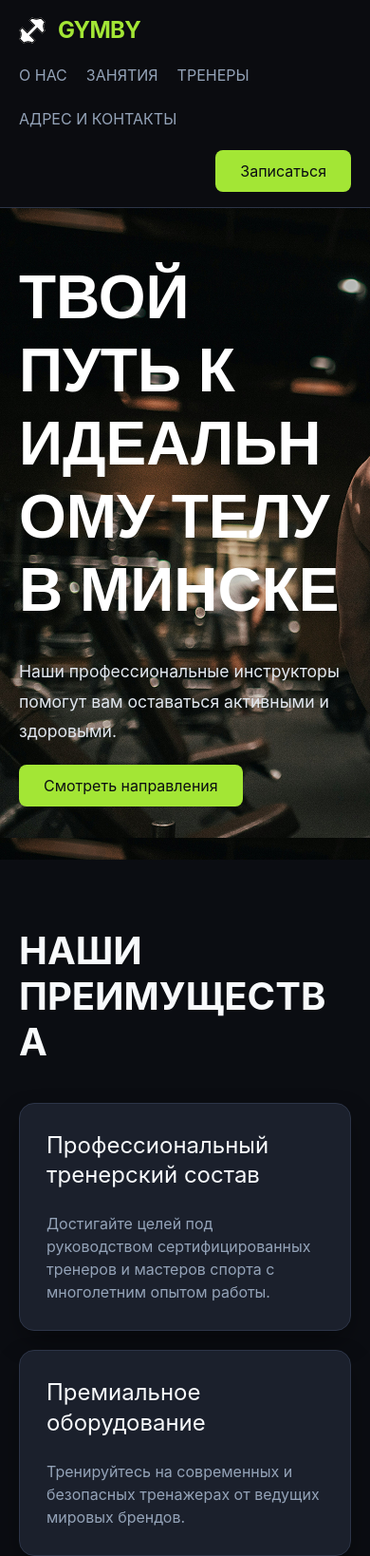
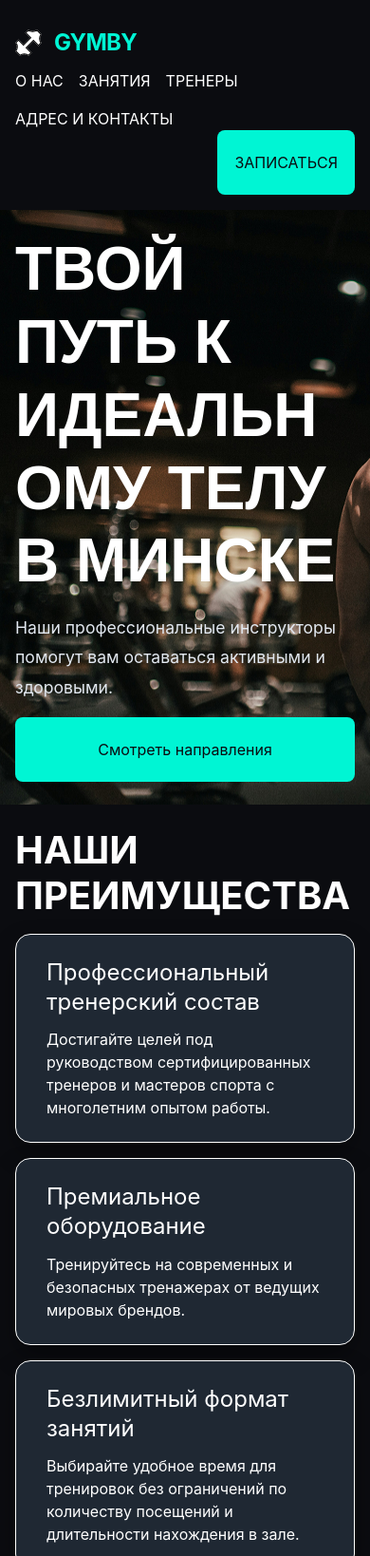
Before and after one commit to fufaev/css_lesson_11, a plain HTML site: page Мамчиц_Иван_ППОИС2609/index.html in a window 390 px wide. Shown: the top 1638 px of the page at 95% size. Drawn offline with Linux system fonts and the light colour scheme.

Commit message:
feat: set phone-style

```diff
--- a/Мамчиц_Иван_ППОИС2609/css/style.css
+++ b/Мамчиц_Иван_ППОИС2609/css/style.css
@@ -11,9 +11,20 @@
 
   /* Базовые отступы и сетка */
   --container-max: 1200px;
-  --container-pad: 1.25rem;
+  --container-pad-inline-ph: 16px;
+  --container-pad-block-ph: 24px;
+  --container-pad-block-logo-ph: 13px;
   --gap-sm: 24px;
-  --gap-md: 1.25rem;
+  --gap-ph: 16px;
+  --gap-cards-ph: 20px;
+  --bento-pad-block-ph: 24px;
+  --bento-pad-inline-ph: 32px;
+  --cards-pad-ph: 32px;
+  --bento-gap-ph: 12px;
+  --tutor-gap-pad-ph: 24px;
+  --contacts-gap-ph: 24px;
+  --tutors-gap: 23px;
+  --footer-gap: 24px;
   --gap-lg: 2rem;
 
   /* Скругления из UI-кита Figma */
@@ -82,15 +93,15 @@
 /* ТЁМНАЯ ТЕМА: Фитнес-клуб «GYMBY» (графитовый фон, неоново-лаймовый/оранжевый акцент) */
 .theme-gymby {
   --color-background: #0B0C10;
-  --color-bg: #0b0d12;
+  --color-bg: #0B0C10;
   --color-bg-alt: #141821;
-  --color-surface: #1b202c;
-  --color-text: #f8fafc;
-  --color-text-muted: #94a3b8;
-  --color-primary: #a3e635;
-  --color-primary-hover: #84cc16;
-  --color-primary-contrast: #0b0d12;
-  --color-border: #2d3548;
+  --color-surface: #1F2833;
+  --color-text: #FFF;
+  --color-text-muted: #FFF;
+  --color-primary: #00F5D4;
+  --color-primary-hover: #185ABD;
+  --color-primary-contrast: #0B0C10;
+  --color-border: #FFF;
   --hero-overlay: linear-gradient(110deg, rgba(11, 13, 18, 0.92) 0%, rgba(11, 13, 18, 0.65) 100%);
   --shadow-card: 0 12px 30px -5px rgba(0, 0, 0, 0.45);
 }
@@ -114,11 +125,10 @@ body {
   font-family: var(--font-sans);
   background-color: var(--color-bg);
   color: var(--color-text);
-  line-height: 1.6;
   overflow-x: hidden;
 }
 
-@media (min-width: 900px) {
+@media (min-width: 1200px) {
     body {
         padding-inline: 120px;
     }
@@ -146,20 +156,8 @@ input:focus-visible + * {
   width: 100%;
   max-width: var(--container-max);
   margin-inline: auto;
-  padding-inline: var(--container-pad);
-}
-
-.section {
-  padding-block: 4.5rem;
-}
-
-.section--alt {
-  /*background-color: var(--color-bg-alt);*/
-}
-
-.section-header {
-  margin-bottom: 2.5rem;
-  /*max-width: 640px;*/
+  padding-inline: var(--container-pad-inline-ph);
+  padding-block: var(--container-pad-block-ph);
 }
 
 .section-title {
@@ -169,7 +167,7 @@ input:focus-visible + * {
   font-weight: var(--heading-h2-weight);
   font-size: var(--heading-h2-size);
   line-height: var(--heading-h2-height);
-  margin-bottom: 0.5rem;
+  margin-bottom: var(--gap-ph);
 }
 
 .section-desc {
@@ -178,10 +176,10 @@ input:focus-visible + * {
 
 /* Кнопки и бейджи */
 .btn {
-  display: inline-flex;
+  display: flex;
   align-items: center;
   justify-content: center;
-  padding: 0.75rem 1.5rem;
+  padding: var(--container-pad-block-ph) var(--container-pad-inline-ph);
   border-radius: var(--radius-sm);
   border: 2px solid transparent;
   cursor: pointer;
@@ -200,6 +198,7 @@ input:focus-visible + * {
 
 .btn--primary:hover {
   background-color: var(--color-primary-hover);
+  color: var(--color-text);
 }
 
 .btn--outline {
@@ -212,7 +211,7 @@ input:focus-visible + * {
   border-color: var(--color-primary);
 }
 
-.badge {
+/*.badge {
   display: inline-block;
   padding: 0.3rem 0.85rem;
   font-size: 0.8rem;
@@ -222,7 +221,7 @@ input:focus-visible + * {
   border-radius: var(--radius-pill);
   background-color: var(--color-primary);
   color: var(--color-primary-contrast);
-}
+}*/
 
 /* =========================================================================
    3. ШАПКА САЙТА (Уровень BASE: Flexbox + margin-left: auto)
@@ -232,15 +231,18 @@ input:focus-visible + * {
   top: 0;
   z-index: 50;
   background-color: var(--color-background);
-  border-bottom: 1px solid var(--color-border);
+}
+
+.container.site-header__inner {
+  padding: var(--container-pad-inline-ph);
 }
 
 .site-header__inner {
   display: flex;
   flex-wrap: wrap;
   align-items: center;
-  gap: var(--gap-md);
-  padding-block: 1rem;
+  /*gap: var(--gap-md);*/
+  /*padding: 30px 0;*/
 }
 
 .logo {
@@ -253,6 +255,7 @@ input:focus-visible + * {
   font-family: var(--caption-font-family);
   line-height: var(--caption-line-height);
   gap: 13px;
+  padding-block: var(--container-pad-block-logo-ph);
 }
 
 .logo span {
@@ -262,7 +265,7 @@ input:focus-visible + * {
 .main-nav__list {
   display: flex;
   flex-wrap: wrap;
-  gap: var(--gap-md);
+  gap: var(--gap-ph);
 }
 
 .main-nav__link {
@@ -307,15 +310,15 @@ input:focus-visible + * {
   display: grid;
   grid-template-columns: minmax(0, 1fr);
   align-items: center;
-  gap: var(--gap-lg);
-  padding-block: 3.5rem;
+  gap: var(--gap-ph);
+  /*padding: 60px 30px 30px 30px;*/
 }
 
 .hero__content {
   display: flex;
   flex-direction: column;
   align-items: flex-start;
-  gap: var(--gap-md);
+  /*gap: var(--gap-md);*/
   max-width: 650px;
 }
 
@@ -335,14 +338,14 @@ input:focus-visible + * {
 }
 
 /* Плавающая акцентная карточка (как в макете «ДВИЖ») */
-.hero__floating-card {
+/*.hero__floating-card {
   background-color: var(--color-primary);
   color: var(--color-primary-contrast);
   padding: 1.5rem;
   border-radius: var(--radius-md);
   max-width: 280px;
   box-shadow: var(--shadow-card);
-}
+}*/
 
 .hero__floating-number {
   display: block;
@@ -365,8 +368,8 @@ input:focus-visible + * {
     line-height: var(--heading-h3-height);
     display: flex;
     flex-direction: column;
-    gap: var(--gap-md);
-    align-items: flex-start;
+    gap: var(--gap-ph);
+    /*align-items: flex-start;*/
 }
 
 @media (min-width: 900px) {
@@ -399,18 +402,19 @@ input:focus-visible + * {
 .bento-grid {
   display: grid;
   grid-template-columns: minmax(0, 1fr);
-  gap: var(--gap-md);
+  gap: var(--gap-ph);
 }
 
 .bento-card {
   min-width: 0;
   display: flex;
   flex-direction: column;
-  gap: var(--gap-sm);
+  gap: var(--bento-gap-ph);
   background-color: var(--color-surface);
   border: 1px solid var(--color-border);
   border-radius: var(--radius-md);
-  padding: 1.75rem;
+  padding-block: var(--bento-pad-block-ph);
+  padding-inline: var(--bento-pad-inline-ph);
   box-shadow: var(--shadow-card);
 }
 
@@ -455,7 +459,7 @@ input:focus-visible + * {
 
   .bento-card--tall {
     grid-row: span 2;
-    background-color: var(--color-bg-alt);
+    /*background-color: var(--color-bg-alt);*/
   }
 }
 
@@ -465,7 +469,7 @@ input:focus-visible + * {
 .showcase-grid {
   display: grid;
   grid-template-columns: repeat(auto-fit, minmax(min(100%, var(--card-min-width)), 1fr));
-  gap: var(--gap-lg);
+  gap: var(--tutors-gap);
 }
 
 .profile-card {
@@ -477,8 +481,9 @@ input:focus-visible + * {
   border-radius: var(--radius-md);
   overflow: hidden;
   box-shadow: var(--shadow-card);
-  padding: 12px 24px;
-  gap: var(--gap-sm);
+  /*padding: 12px 24px;*/
+  gap: var(--tutor-gap-pad-ph);
+  padding: var(--tutor-gap-pad-ph);
 }
 
 .profile-card__media {
@@ -496,7 +501,7 @@ input:focus-visible + * {
   display: flex;
   flex-direction: column;
   flex-grow: 1;
-  gap: var(--gap-sm);
+  gap: var(--tutor-gap-pad-ph);
 }
 
 .profile-card__title {
@@ -544,18 +549,18 @@ input:focus-visible + * {
 .pricing-grid {
   display: grid;
   grid-template-columns: repeat(auto-fit, minmax(min(100%, 260px), 1fr));
-  gap: var(--gap-md);
-  margin-bottom: 3rem;
+  /*gap: var(--gap-md);*/
+  margin-bottom: var(--gap-ph);
 }
 
 .plan-card {
   min-width: 0;
   display: grid;
-  gap: var(--gap-sm);
+  gap: var(--gap-cards-ph);
   background-color: var(--color-surface);
   border: 2px solid var(--color-border);
   border-radius: var(--radius-md);
-  padding: 1.75rem;
+  padding: var(--cards-pad-ph);
 cursor: pointer;
 transition: border-color 0.2s ease, transform 0.2s ease;
 }
@@ -595,7 +600,7 @@ color: var(--color-primary);
 .plan-card__features {
 display: flex;
 flex-direction: column;
-gap: 0.5rem;
+gap: var(--gap-ph);
 color: var(--color-text-muted);
   font-family: var(--body-label-family);
   font-style: var(--body-label-style);
@@ -622,7 +627,7 @@ max-width: 800px;
 background-color: var(--color-surface);
 border: 1px solid var(--color-border);
 border-radius: var(--radius-sm);
-padding: 1rem 1.25rem;
+/*padding: 1rem 1.25rem;*/
 }
 .faq-item__question {
 font-weight: 700;
@@ -633,7 +638,7 @@ list-style: none;
 display: none;
 }
 .faq-item__answer {
-margin-top: 0.75rem;
+margin-top: var(--gap-ph);
 color: var(--color-text-muted);
 }
 
@@ -644,7 +649,7 @@ color: var(--color-text-muted);
 display: grid;
 grid-template-columns: minmax(0, 1fr);
 align-items: center;
-gap: var(--gap-sm);
+gap: var(--contacts-gap-ph);
 }
 @media (min-width: 1200px) {
 .contacts-split {
@@ -669,7 +674,7 @@ flex-direction: column;
   font-weight: var(--body-regular-weight);
   font-size: var(--body-regular-size);
   line-height: var(--body-regular-height);
-gap: var(--gap-md);
+  gap: var(--contacts-gap-ph);
 }
 
 .ask-directions {
@@ -726,11 +731,12 @@ color: var(--color-text-muted);
   font-style: var(--caption-style);
   font-family: var(--caption-font-family);
   line-height: 140%;
+  opacity: 40%;
 }
 
 .site-footer {
 border-top: 1px solid var(--color-border);
-padding-block: 2rem;
+/*padding-block: 2rem;*/
 color: var(--color-text-muted);
 font-size: 0.9rem;
 }
@@ -738,7 +744,8 @@ font-size: 0.9rem;
 display: flex;
 flex-wrap: wrap;
 justify-content: space-between;
-gap: var(--gap-md);
+gap: var(--footer-gap);
+/*gap: var(--gap-md);*/
 }
 .site-footer__top {
 font-weight: 600;
@@ -762,11 +769,12 @@ repeat(auto-fit, minmax(min(100%, var(--card-min-width)), 1fr)),
 чем его необходимо было по содержимому карточки, но чтобы она вся помещалась и не было горизонтальной прокрутки.
 2. [BASE] Зачем внутри карточки .profile-card мы оставили display: flex; flex-direction: column;,
 хотя сама сетка карточек построена на CSS Grid?
-Ответ: чтобы содержимое карточки могло растягиваться в зависимости от ее контента и прижать кнопку "Смотреть кейс книзу"
+Ответ: чтобы содержимое карточки могло растягиваться в зависимости от ее контента и иметь возможность
+прижать кнопку "Смотреть кейс книзу".
 3. [JUNIOR] Как в секции .hero удалось наложить плавающую карточку (.hero__floating-card)
 поверх фонового слоя (.hero__media) без использования position: absolute?
-Ответ:
+Ответ: через свойство grid-area: 1 / 1; для обоих.
 4. [PRO] Какую задачу решает свойство grid-template-rows: subgrid внутри карточек
 тарифов (.plan-card) по сравнению с обычной раскладкой?
-Ответ:
+Ответ: позволяет выравнивать по "линейке" отдельные блоки.
 */
--- a/Мамчиц_Иван_ППОИС2609/index.html
+++ b/Мамчиц_Иван_ППОИС2609/index.html
@@ -30,7 +30,7 @@
       </nav>
 
       <!-- Кнопка должна быть оттолкнута вправо через margin-left: auto (без лишних обёрток) -->
-      <a href="#contacts" class="btn btn--primary site-header__cta">Записаться</a>
+      <a href="#contacts" class="btn btn--primary site-header__cta">ЗАПИСАТЬСЯ</a>
     </div>
   </header>
 
@@ -124,7 +124,7 @@
               <li>Посещение с 7:00 до 17:00</li>
               <li>Тренажёрный зал, кардио-зона, вводный инструктаж.</li>
             </ul>
-            <span class="btn btn--outline plan-card__action">ЗАПИСАТЬСЯ</span>
+            <span class="btn btn--primary plan-card__action">ЗАПИСАТЬСЯ</span>
           </label>
 
                     <label class="plan-card">
@@ -147,22 +147,22 @@
               <li>Безлимит в зал, 12 персональных тренировок в месяц, индивидуальный план питания,
                 регулярные замеры прогресса, доступ в сауну и сопровождение куратора в чате.</li>
             </ul>
-            <span class="btn btn--outline plan-card__action">ЗАПИСАТЬСЯ</span>
+            <span class="btn btn--primary plan-card__action">ЗАПИСАТЬСЯ</span>
           </label>
         </div>
 
         <!-- Нативный аккордеон вопросов без JS (Уровень PRO: <details> + <summary>) -->
         <div class="faq-list">
           <details class="faq-item">
-            <summary class="faq-item__question">Можно ли использовать эти секции в итоговом Сайте-Портфолио?</summary>
+            <summary class="faq-item__question">Есть ли скидки постоянным покупателям?</summary>
             <p class="faq-item__answer">
-              Да! Каждый блок (Hero, Bento-сетка, витрина кейсов и контакты) спроектирован как независимый модуль, который легко перенести в ваш финальный проект.
+              Нет, но у нас присутствуют <strong>сезонные</strong> предложения, которые мы размещаем на сайте.
             </p>
           </details>
           <details class="faq-item">
-            <summary class="faq-item__question">Почему в работе запрещён JavaScript?</summary>
+            <summary class="faq-item__question">Необходимо ли оформить страховку?</summary>
             <p class="faq-item__answer">
-              Современный CSS (Grid, Flexbox, :has(), clamp()) и HTML5 (&lt;details&gt;, &lt;dialog&gt;) закрывают большинство задач раскладки и базового интерактива нативно и без лишней нагрузки на браузер.
+              Нет, но лишним не будет.
             </p>
           </details>
         </div>
@@ -192,7 +192,7 @@
               <p class="profile-card__text">
                 Мастер спорта по тяжелой атлетике, опыт работы 8 лет.
               </p>
-              <a href="#" class="btn btn--outline profile-card__btn">Смотреть кейс</a>
+              <a href="#" class="btn btn--primary profile-card__btn">Смотреть кейс</a>
             </div>
           </article>
 
@@ -206,7 +206,7 @@
               <p class="profile-card__text">
                 Сертифицированный нутрициолог, стаж 6 лет.
               </p>
-              <a href="#" class="btn btn--outline profile-card__btn">Смотреть кейс</a>
+              <a href="#" class="btn btn--primary profile-card__btn">Смотреть кейс</a>
             </div>
           </article>
 
@@ -221,7 +221,7 @@
               <p class="profile-card__text profile-card__stress">
                 КМС по боксу, подготовка к соревнованиям.
               </p>
-              <a href="#" class="btn btn--outline profile-card__btn">Смотреть кейс</a>
+              <a href="#" class="btn btn--primary profile-card__btn">Смотреть кейс</a>
             </div>
           </article>
         </div>
```
